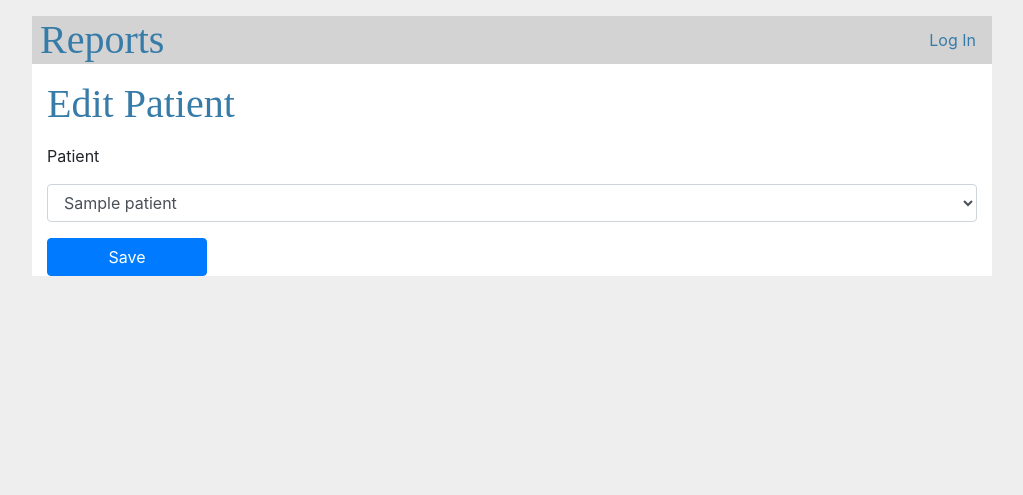
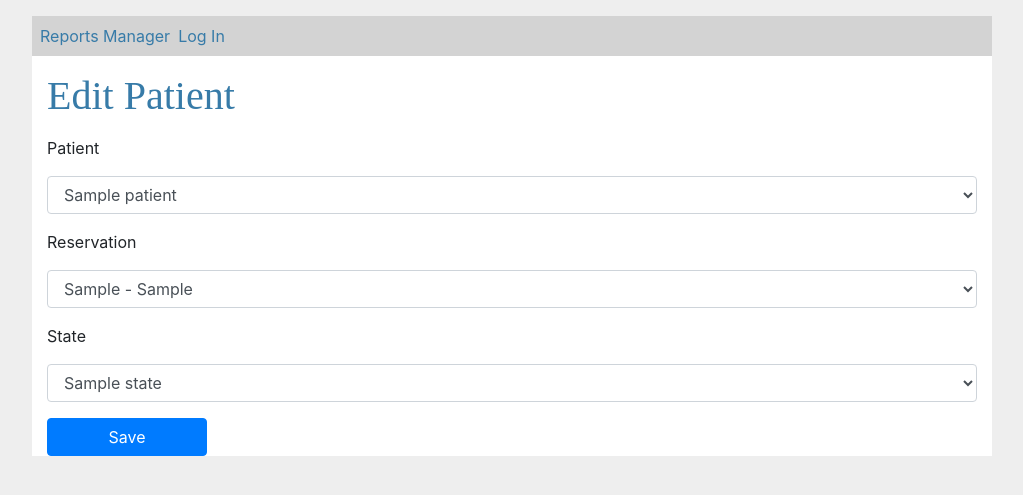
Before and after one commit to ehsundar/patients, a Flask app: page /report/edit/1 in a window 1280 px wide. Shown: the top 495 px of the page, without its empty margins (128-1151 px from the left). Run offline with Flask 2, Linux system fonts and the light colour scheme; a database or web service that is not in the repository returns one stand-in record (values such as "Sample title"); some libraries are stand-ins or nearby versions.

Commit message:
Update state and reservation for report

```diff
--- a/patients/report/forms.py
+++ b/patients/report/forms.py
@@ -4,5 +4,7 @@ from wtforms import SubmitField, SelectField
 
 class CreateReportForm(FlaskForm):
     patient = SelectField('Patient')
+    res = SelectField('Reservation')
+    state = SelectField('State')
 
     submit = SubmitField('Create Report')
--- a/patients/report/views.py
+++ b/patients/report/views.py
@@ -1,3 +1,5 @@
+from datetime import datetime
+
 from flask import (
     Blueprint, g, redirect, render_template, request, url_for, abort
 )
@@ -29,12 +31,14 @@ def create():
     db = get_db()
     cur = db.cursor()
     form = CreateReportForm(request.form)
-    fill_form_patients(form)
+    fill_form_choices(form)
+
+    form.state.data = 'not-attached'
 
     if request.method == 'POST' and form.validate():
         cur.execute(
-            'INSERT INTO report (patient, creator_user) VALUES (%s,%s)',
-            (form.patient.data, g.user.username),
+            'INSERT INTO report (patient, creator_user, res, state) VALUES (%s, %s, %s, %s)',
+            (form.patient.data, g.user.username, form.res.data, form.state.data),
         )
         db.commit()
         cur.close()
@@ -59,12 +63,12 @@ def edit(pk: int):
 
     if request.method == 'POST':
         form = CreateReportForm(request.form)
-        fill_form_patients(form)
+        fill_form_choices(form)
 
         if form.validate():
             cur.execute(
-                'UPDATE report SET patient = %s WHERE id=%s',
-                (form.patient.data, pk),
+                'UPDATE report SET patient = %s, res = %s, state = %s WHERE id=%s',
+                (form.patient.data, form.res.data, form.state.data, pk),
             )
             db.commit()
             cur.close()
@@ -75,20 +79,35 @@ def edit(pk: int):
 
     if request.method == 'GET':
         form = CreateReportForm()
-        fill_form_patients(form)
+        fill_form_choices(form)
         form.patient.data = str(report.patient)
+        form.res.data = report.res
+        form.state.data = report.state
 
         cur.close()
         return render_template('report/edit.html', form=form)
 
 
-def fill_form_patients(form: CreateReportForm):
+def fill_form_choices(form: CreateReportForm):
     db = get_db()
     cur = db.cursor()
-
     cur.execute(
         'SELECT * FROM patient',
     )
-
     form.patient.choices = list(map(lambda p: (p.id, p.name), cur.fetchall()))
     cur.close()
+
+    cur = db.cursor()
+    cur.execute(
+        "SELECT * FROM res where start_t > timestamp %s",
+        (datetime.now().strftime('%Y-%m-%d %H:%M:%S'),),
+    )
+    form.res.choices = list(map(lambda r: (r.id, f'{r.start_t} - {r.end_t}'), cur.fetchall()))
+    cur.close()
+
+    cur = db.cursor()
+    cur.execute(
+        "SELECT * FROM state",
+    )
+    form.state.choices = list(map(lambda s: (s.slug, s.name), cur.fetchall()))
+    cur.close()
--- a/patients/templates/auth/login.html
+++ b/patients/templates/auth/login.html
@@ -14,7 +14,7 @@
             {{ form.hidden_tag() }}
             {{ render_field(form.username) }}
             {{ render_field(form.password) }}
-            <input type="submit" class="btn btn-primary" value="Create">
+            <input type="submit" class="btn btn-primary" value="Login">
         </form>
     </div>
 </div>
--- a/patients/templates/base.html
+++ b/patients/templates/base.html
@@ -23,7 +23,7 @@
 
 <body>
   <nav>
-    <h1>Reports</h1>
+      <a href="{{ url_for('home.index') }}">Reports Manager</a>
     <ul>
       {% if g.user %}
       <li><span>logged in as {{ g.user['username'] }}</span>
--- a/patients/templates/report/create.html
+++ b/patients/templates/report/create.html
@@ -13,6 +13,7 @@
             <form method="POST">
                 {{ form.hidden_tag() }}
                 {{ render_field(form.patient) }}
+                {{ render_field(form.res) }}
                 <input type="submit" class="btn btn-primary" value="Create">
             </form>
         </div>
--- a/patients/templates/report/edit.html
+++ b/patients/templates/report/edit.html
@@ -14,6 +14,8 @@
             <form method="POST">
                 {{ form.hidden_tag() }}
                 {{ render_field(form.patient) }}
+                {{ render_field(form.res) }}
+                {{ render_field(form.state) }}
                 <input type="submit" class="btn btn-primary" value="Save">
             </form>
         </div>
```
